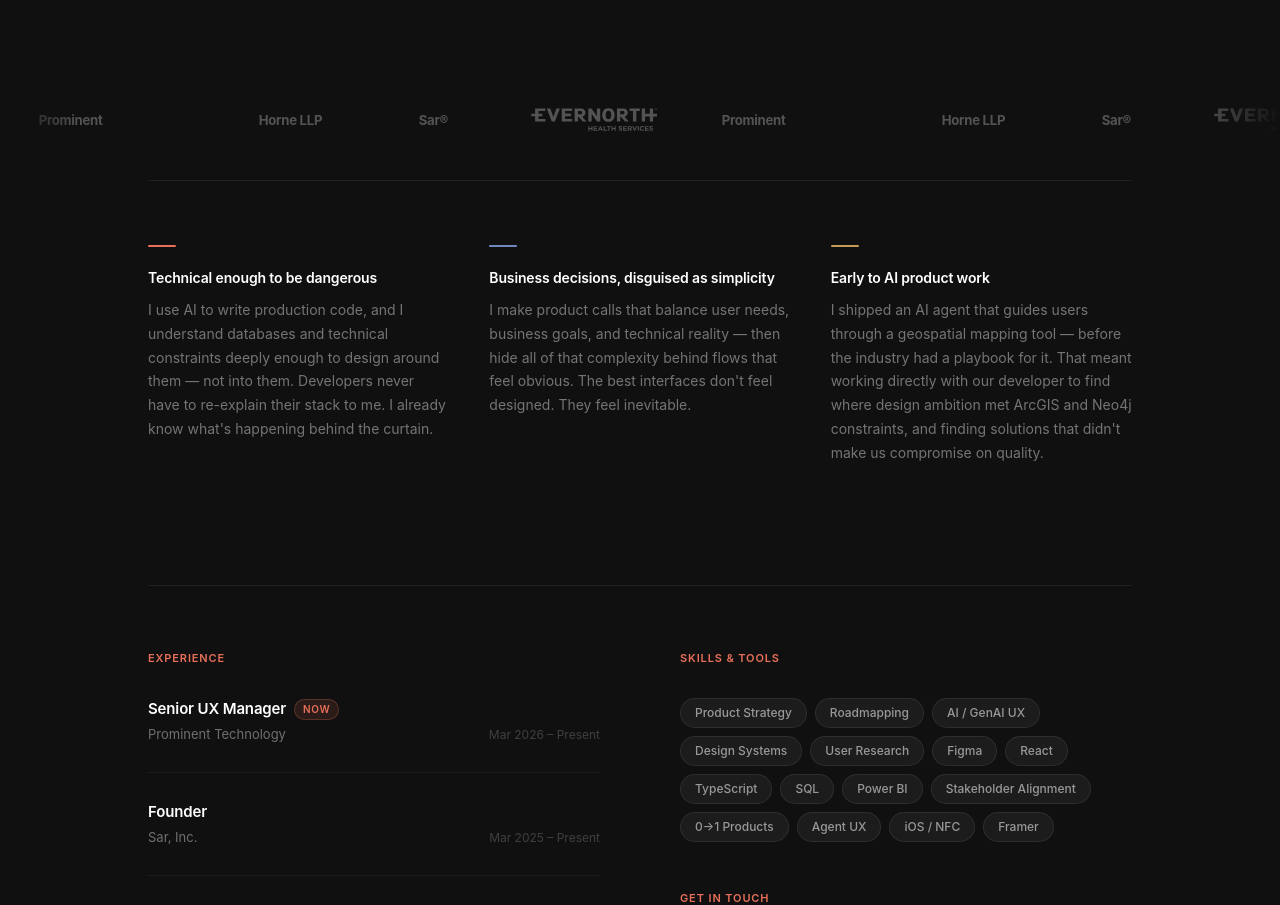
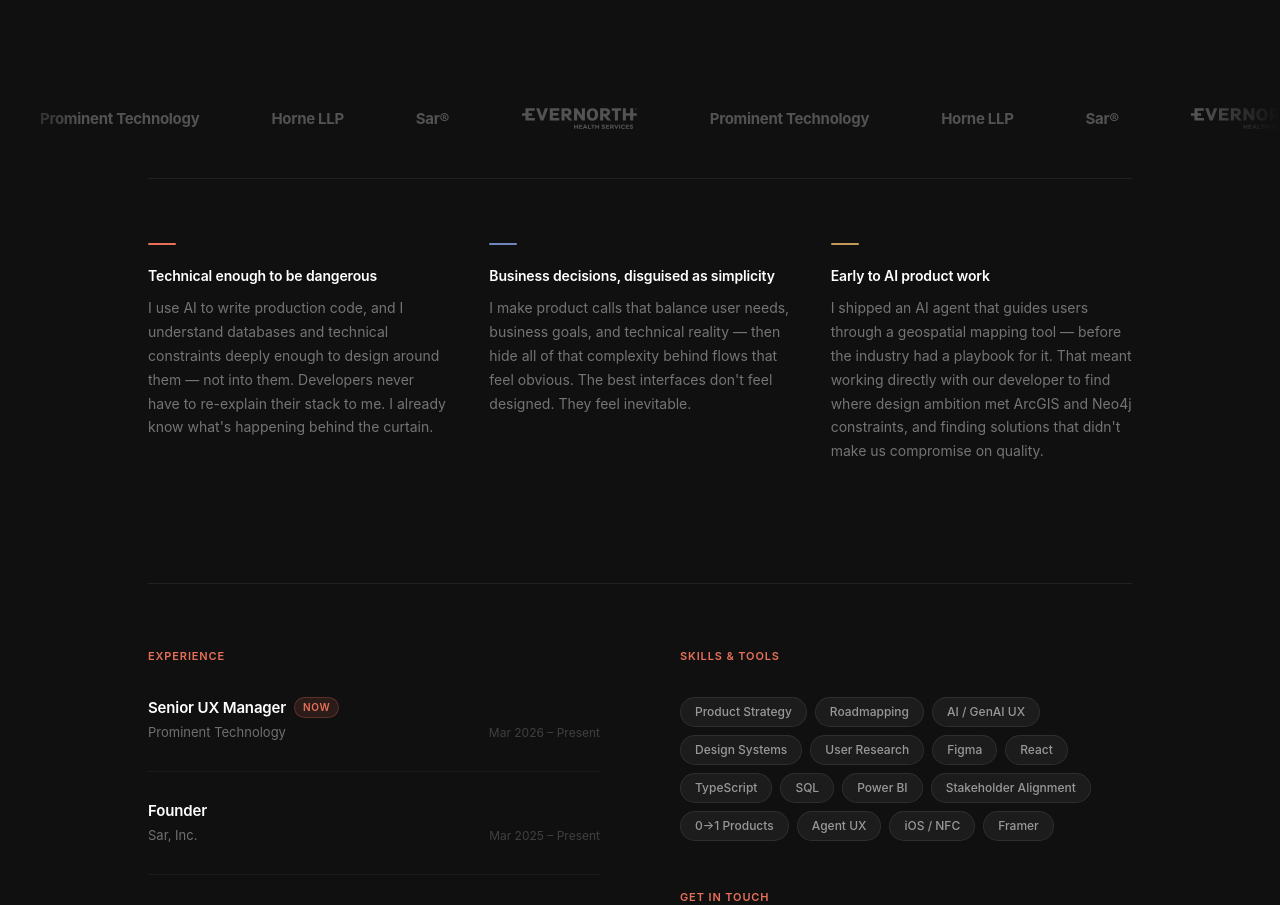
Before and after one commit to sbraymen-cyber/sara-portfolio, a React (Vite) app: page / in a window 1280 px wide. Shown: the part 2672-3577 px from the top of the page. Built offline with nearby package versions, Linux system fonts and the light colour scheme; no server answers.

Commit message:
Fix logo strip — text wordmarks render directly in JSX instead of SVG img

```diff
--- a/src/components/Logos.jsx
+++ b/src/components/Logos.jsx
@@ -1,44 +1,46 @@
 import { motion } from 'framer-motion';
 
 const LOGOS = [
-  { src: '/logos/evernorth.svg', alt: 'Evernorth', href: 'https://www.evernorth.com' },
-  { src: '/logos/prominent.svg', alt: 'Prominent Technology', href: 'https://www.prominent-tech.com' },
-  { src: '/logos/horne.svg', alt: 'Horne LLP', href: 'https://www.hornecpa.com' },
-  { src: '/logos/sar.svg', alt: 'Sar', href: 'https://sar-app.com' },
+  { label: null, src: '/logos/evernorth.svg', alt: 'Evernorth', href: 'https://www.evernorth.com' },
+  { label: 'Prominent Technology', href: 'https://www.prominent-tech.com' },
+  { label: 'Horne LLP', href: 'https://www.hornecpa.com' },
+  { label: 'Sar®', href: 'https://sar-app.com' },
 ];
 
-// Duplicate for seamless loop
 const ITEMS = [...LOGOS, ...LOGOS, ...LOGOS];
+
+const wordmarkStyle = {
+  fontSize: 15,
+  fontWeight: 700,
+  letterSpacing: '-0.02em',
+  color: 'rgba(255,255,255,0.28)',
+  whiteSpace: 'nowrap',
+  userSelect: 'none',
+  fontFamily: '-apple-system, BlinkMacSystemFont, "SF Pro Display", sans-serif',
+};
 
 export default function Logos() {
   return (
     <div style={{ overflow: 'hidden', paddingTop: 8, paddingBottom: 48, position: 'relative' }}>
-      {/* Fade edges */}
       <div style={{ position: 'absolute', left: 0, top: 0, bottom: 0, width: 80, background: 'linear-gradient(to right, #111010, transparent)', zIndex: 1, pointerEvents: 'none' }} />
       <div style={{ position: 'absolute', right: 0, top: 0, bottom: 0, width: 80, background: 'linear-gradient(to left, #111010, transparent)', zIndex: 1, pointerEvents: 'none' }} />
 
       <motion.div
         animate={{ x: ['0%', '-33.333%'] }}
         transition={{ duration: 28, repeat: Infinity, ease: 'linear' }}
-        style={{ display: 'flex', alignItems: 'center', gap: 64, width: 'max-content' }}
+        style={{ display: 'flex', alignItems: 'center', gap: 72, width: 'max-content' }}
       >
         {ITEMS.map((logo, i) => (
           <a key={i} href={logo.href} target="_blank" rel="noopener noreferrer"
-            style={{ flexShrink: 0, display: 'flex', alignItems: 'center', transition: 'opacity 0.2s' }}
-            onMouseEnter={e => e.currentTarget.style.opacity = '0.7'}
+            style={{ flexShrink: 0, display: 'flex', alignItems: 'center', textDecoration: 'none', transition: 'opacity 0.2s' }}
+            onMouseEnter={e => e.currentTarget.style.opacity = '0.65'}
             onMouseLeave={e => e.currentTarget.style.opacity = '1'}
           >
-            <img
-              src={logo.src}
-              alt={logo.alt}
-              style={{
-                height: 24,
-                width: 'auto',
-                opacity: 0.28,
-                filter: 'brightness(0) invert(1)',
-                userSelect: 'none',
-              }}
-            />
+            {logo.src ? (
+              <img src={logo.src} alt={logo.alt} style={{ height: 22, width: 'auto', opacity: 0.28, filter: 'brightness(0) invert(1)', userSelect: 'none' }} />
+            ) : (
+              <span style={wordmarkStyle}>{logo.label}</span>
+            )}
           </a>
         ))}
       </motion.div>
```
